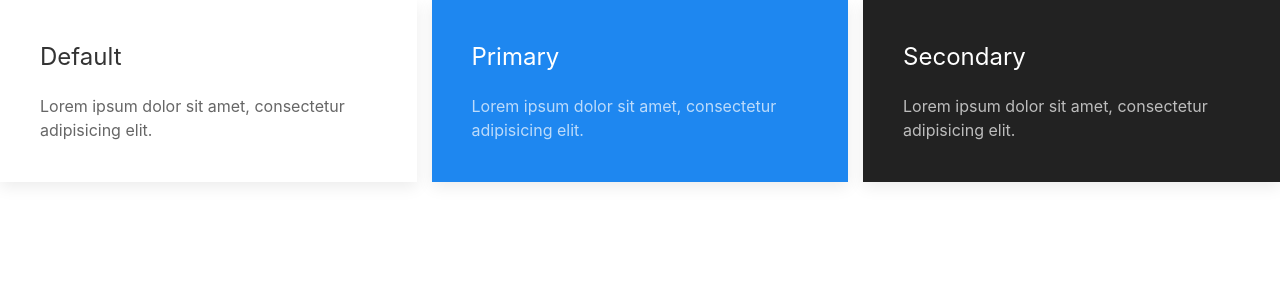
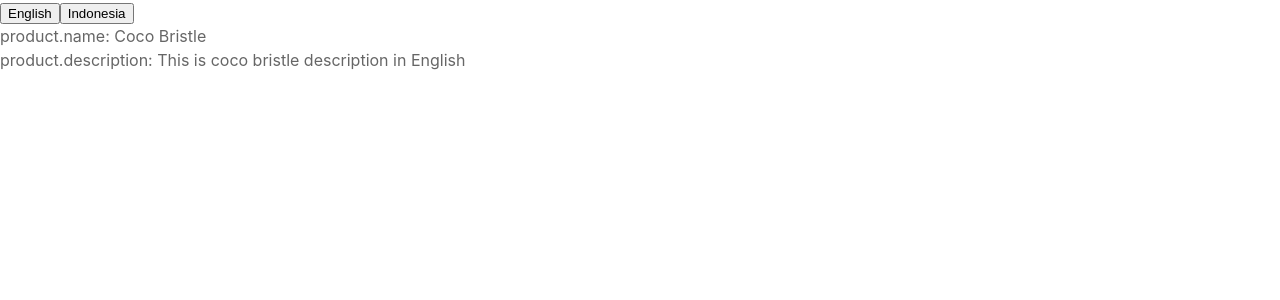
Before and after one commit to achfaisal/coconut-solution-react, a React (Vite) app: page / in a window 1280 px wide. Shown: the top 300 px of the page. Built offline with nearby package versions, Linux system fonts and the light colour scheme.

Commit message:
initialize i18n

```diff
--- a/package.json
+++ b/package.json
@@ -10,8 +10,10 @@
     "preview": "vite preview"
   },
   "dependencies": {
+    "i18next": "^23.7.6",
     "react": "^18.2.0",
-    "react-dom": "^18.2.0"
+    "react-dom": "^18.2.0",
+    "react-i18next": "^13.5.0"
   },
   "devDependencies": {
     "@types/react": "^18.2.37",
--- a/src/App.jsx
+++ b/src/App.jsx
@@ -1,31 +1,33 @@
 import React from "react";
-import "./App.css";
+import { useTranslation } from "react-i18next";
+import i18n from "./i18n"; // Import your i18n configuration
+import productEn from "./lang/product-en";
+import productId from "./lang/product-id";
 
 function App() {
+  const { t } = useTranslation();
+
+  const changeLanguage = (lang) => {
+    i18n.changeLanguage(lang);
+  };
+
+  // Get the product data based on the selected language
+  const getProductData = () => {
+    const currentLanguage = i18n.language;
+    return currentLanguage === "en" ? productEn() : productId();
+  };
+
+  const productData = getProductData();
+
   return (
     <>
-      <div
-        className="uk-child-width-1-3@m uk-grid-small uk-grid-match"
-        data-uk-grid
-      >
-        <div>
-          <div className="uk-card uk-card-default uk-card-body">
-            <h3 className="uk-card-title">Default</h3>
-            <p>Lorem ipsum dolor sit amet, consectetur adipisicing elit.</p>
-          </div>
-        </div>
-        <div>
-          <div className="uk-card uk-card-primary uk-card-body">
-            <h3 className="uk-card-title">Primary</h3>
-            <p>Lorem ipsum dolor sit amet, consectetur adipisicing elit.</p>
-          </div>
-        </div>
-        <div>
-          <div className="uk-card uk-card-secondary uk-card-body">
-            <h3 className="uk-card-title">Secondary</h3>
-            <p>Lorem ipsum dolor sit amet, consectetur adipisicing elit.</p>
-          </div>
-        </div>
+      <button onClick={() => changeLanguage("en")}>English</button>
+      <button onClick={() => changeLanguage("id")}>Indonesia</button>
+      <div>
+        {t("product.name")}: {productData[0].product}
+      </div>
+      <div>
+        {t("product.description")}: {productData[0].description}
       </div>
     </>
   );
--- /dev/null
+++ b/src/i18n.js
@@ -0,0 +1,39 @@
+// i18n.js
+import i18n from "i18next";
+import { initReactI18next } from "react-i18next";
+
+// Import your translation data files
+import productEn from "./lang/product-en";
+import productId from "./lang/product-id";
+
+const storedLanguage = localStorage.getItem("userLanguage") || "en";
+
+const translationData = {
+  en: {
+    translation: {
+      product: productEn(),
+    },
+  },
+  id: {
+    translation: {
+      product: productId(),
+    },
+  },
+  // Add more languages as needed
+};
+
+i18n.use(initReactI18next).init({
+  resources: translationData,
+  lng: storedLanguage, // Use the stored language or default to 'en'
+  fallbackLng: "en",
+  interpolation: {
+    escapeValue: false,
+  },
+});
+
+// Update user language in localStorage whenever it changes
+i18n.on("languageChanged", (lng) => {
+  localStorage.setItem("userLanguage", lng);
+});
+
+export default i18n;
--- /dev/null
+++ b/src/lang/product-en.js
@@ -0,0 +1,8 @@
+const productEn = () => [
+  {
+    product: "Coco Bristle",
+    description: "This is coco bristle description in English",
+  },
+];
+
+export default productEn;
--- /dev/null
+++ b/src/lang/product-id.js
@@ -0,0 +1,8 @@
+const productId = () => [
+  {
+    product: "Coco Bristle",
+    description: "Ini adalah deskripsi coco bristle dalam Indonesia",
+  },
+];
+
+export default productId;
```
Also changed, not shown: 1 other file (tests, documents, lock files or other folders).
